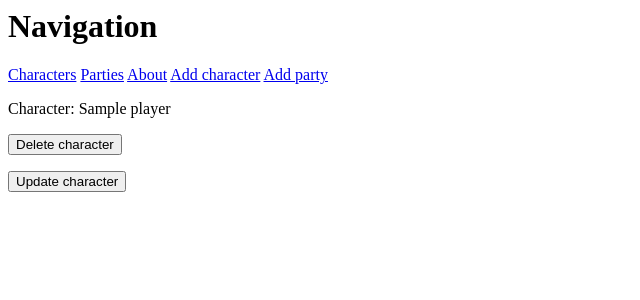
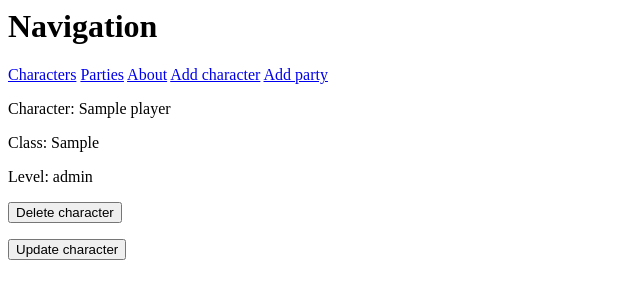
Before and after one commit to Elliotblanch/qa-python-assessment-crud, a Python web app: template application/templates/player.html in a window 1280 px wide. Shown: the top 300 px of the page, without its empty margins (0-640 px from the left). Run offline with Jinja, Linux system fonts and the light colour scheme; the template is opened without the code that fills it: most values are stand-ins (such as "Sample title", 1, 10 or a date in 2020).

Commit message:
Added more info in player template

```diff
--- a/application/templates/player.html
+++ b/application/templates/player.html
@@ -4,6 +4,8 @@
 <br>
 {% for player in players %}
 <p>Character: {{ player.name }}</p>
+<p>Class: {{ player.charClass }}</p>
+<p>Level: {{ player.level }}</p>
 <form action="{{ url_for('deleteplayer', id=player.id) }}">
 <button type ="Submit">Delete character</button>
 </form>
```
